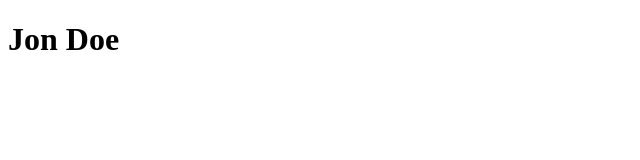
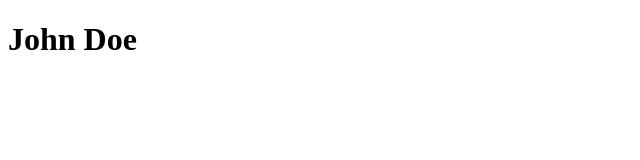
Before and after one commit to armendlahi/learning-react-ick, a React (Create React App) app: page / in a window 1280 px wide. Shown: the top 160 px of the page, without its empty margins (0-640 px from the left). Built offline with nearby package versions, Linux system fonts and the light colour scheme.

Commit message:
Displaying state.

```diff
--- a/src/App.js
+++ b/src/App.js
@@ -4,13 +4,15 @@ class App extends React.Component {
     constructor() {
         super();
         this.state = {
-            firstName: 'Jon Doe'
+            firstName: 'John Doe'
         };
     }
 
     render() {
         return (
-            <h1>{this.state.firstName}</h1>
+            <div>
+                <h1>{this.state.firstName}</h1>
+            </div>
         )
     }
 }
```
